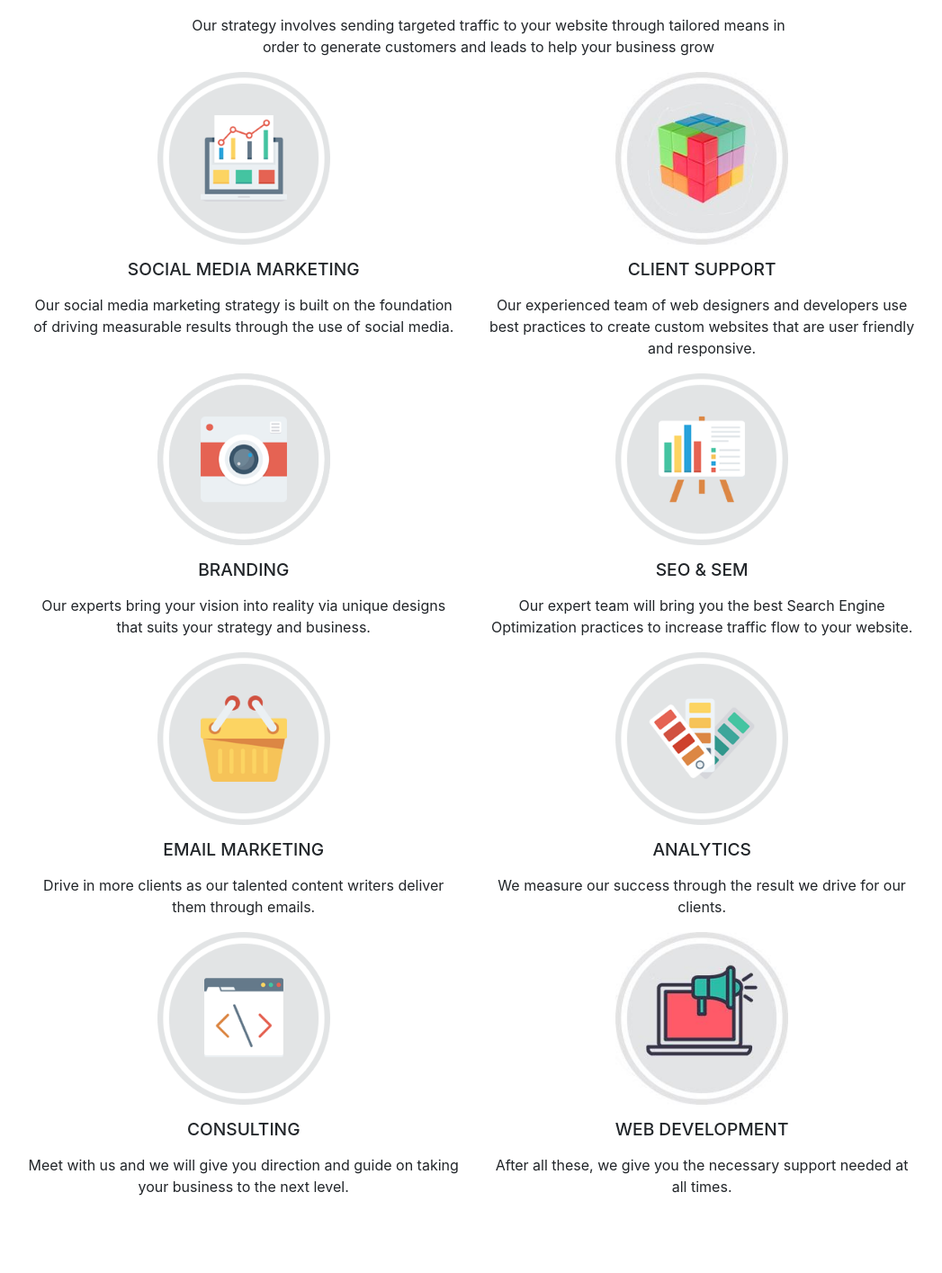
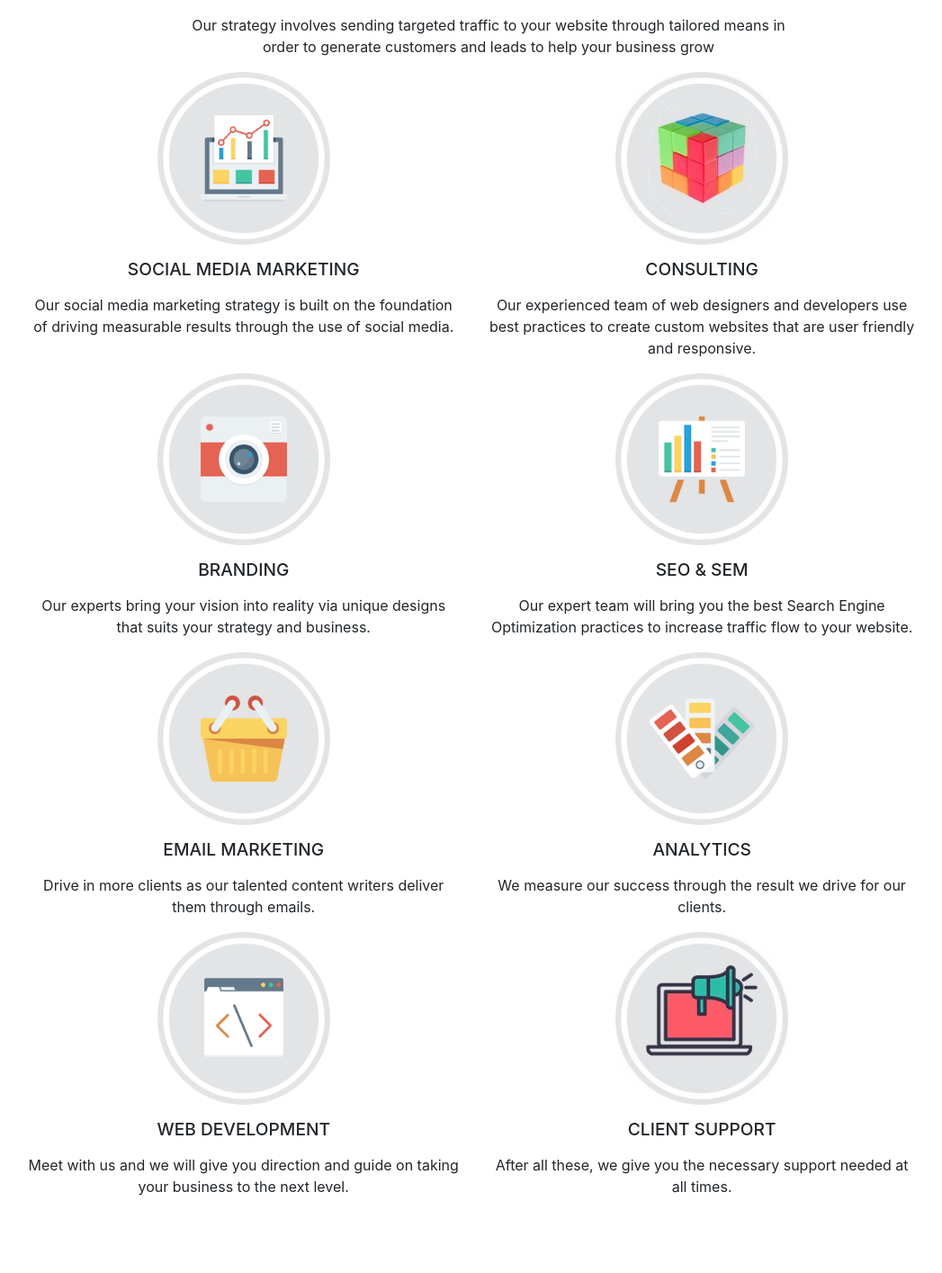
Before and after one commit to josekuaan/Ardwatter, a React (Create React App) app: page / in a window 1280 px wide. Shown: the part 1167-2582 px from the top of the page at 90% size, without its empty margins (97-1144 px from the left). Built offline with nearby package versions, Linux system fonts and the light colour scheme; some icons are missing.

Commit message:
redifined the logo

```diff
--- a/src/components/Service.js
+++ b/src/components/Service.js
@@ -30,7 +30,7 @@ export default function Service() {
                         <div className="">
                            <div className="service_img"> <img src={service_icon_7} className="card-img" alt="..." /></div>
                             <div className="content">
-                                <h2>CLIENT SUPPORT</h2>
+                               <h2>CONSULTING</h2>
                                 <p>Our experienced team of web designers and developers use best practices to create custom websites that are user friendly and responsive.</p>
                             </div>
                         </div>
@@ -75,7 +75,8 @@ export default function Service() {
                         <div className="">
                             <div className="service_img"><img src={service_icon_2} className="card-img" alt="..." /></div>
                             <div className="content">
-                                <h2>CONSULTING</h2>
+                            <h2>WEB DEVELOPMENT</h2>
+
                                 <p>Meet with us and we will give you direction and guide on taking your business to the next level.</p>
                             </div>
                         </div>
@@ -84,7 +85,7 @@ export default function Service() {
                         <div className="">
                             <div className="service_img"><img src={service_icon_8} className="card-img" alt="..." /></div>
                             <div className="content">
-                            <h2>WEB DEVELOPMENT</h2>
+                                <h2>CLIENT SUPPORT</h2>
                                 <p>After all these, we give you the necessary support needed at all times.</p>
                             </div>
                         </div>
```
